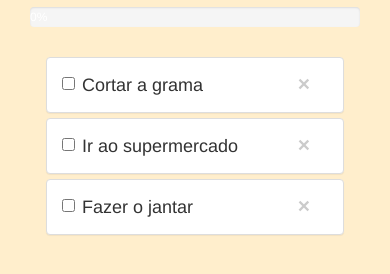
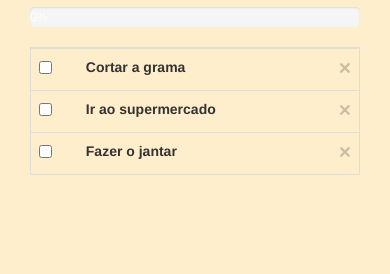
Before and after one commit to italomlp/si1, a plain HTML site: page index.html in a window 390 px wide. Shown: the part 284-558 px from the top of the page. Drawn offline with nearby package versions, Linux system fonts and the light colour scheme.

Commit message:
Ajustando listagem de tarefas para tabela responsiva

```diff
--- a/css/style.css
+++ b/css/style.css
@@ -2,7 +2,7 @@ body {
 	background-color: #ffeecc;
 }
 
-#removeTaskButton {
+/*#removeTaskButton {
 	position: absolute;
-	right : 50px;
-}
+	right: 40px;
+}*/
--- a/index.html
+++ b/index.html
@@ -61,21 +61,38 @@
 				<h2>Tarefas:</h2>
 
 				<div class="progress">
-					<div class="progress-bar" aria-valuemin="0" aria-valuemax="100" style="width:{{tcontroller.actualPercent}}%">
+					<div class="progress-bar progress-bar-striped" aria-valuemin="0" aria-valuemax="100" style="width:{{tcontroller.actualPercent}}%">
 						{{tcontroller.actualPercent}}%
 					</div> <!-- Close progress-bar -->
 				</div> <!-- Close progress -->
 
-				<!-- <div class="list-group input-lg checkbox" ng-repeat="task in tcontroller.tasksArray">
-					<label class="list-group-item"><input type="checkbox" ng-model="task.done" ng-change="tcontroller.calculatePercent()"/>{{task.name}}</label>
+				<!-- <div class="list-group input-lg" ng-repeat="task in tcontroller.tasksArray">
+					<label class="list-group-item"><input type="checkbox" ng-model="task.done" ng-change="tcontroller.calculatePercent()"/>{{task.name}}<button type="button" class="close" ng-click="tcontroller.remove(task)" id="removeTaskButton">&times;</button></label>
 				</div> -->
 
-				<div class="panel-group checkbox input-lg">
+				<!-- <div class="panel-group checkbox input-lg">
 					<div class="panel panel-default" ng-repeat="task in tcontroller.tasksArray">
 						<div class="panel-body">
 							<label><input type="checkbox" ng-model="task.done" ng-change="tcontroller.calculatePercent()"/>{{task.name}}<button type="button" class="close" ng-click="tcontroller.remove(task)" id="removeTaskButton">&times;</button></label>
 						</div>
 					</div>
+				</div> -->
+				<div class="table-responsive">
+					<table class="table table-hover">
+						<tbody>
+							<tr ng-repeat="task in tcontroller.tasksArray">
+								<td>
+									<input id="{{$index}}" type="checkbox" ng-model="task.done" ng-change="tcontroller.calculatePercent()"/>
+								</td>
+								<td>
+									<label for="{{$index}}">{{task.name}}</label>
+								</td>
+								<td>
+									<button type="button" class="close" ng-click="tcontroller.remove(task)" id="removeTaskButton">&times;</button>
+								</td>
+							</tr>
+						</tbody>
+					</table>
 				</div>
 
 			</div>
```
